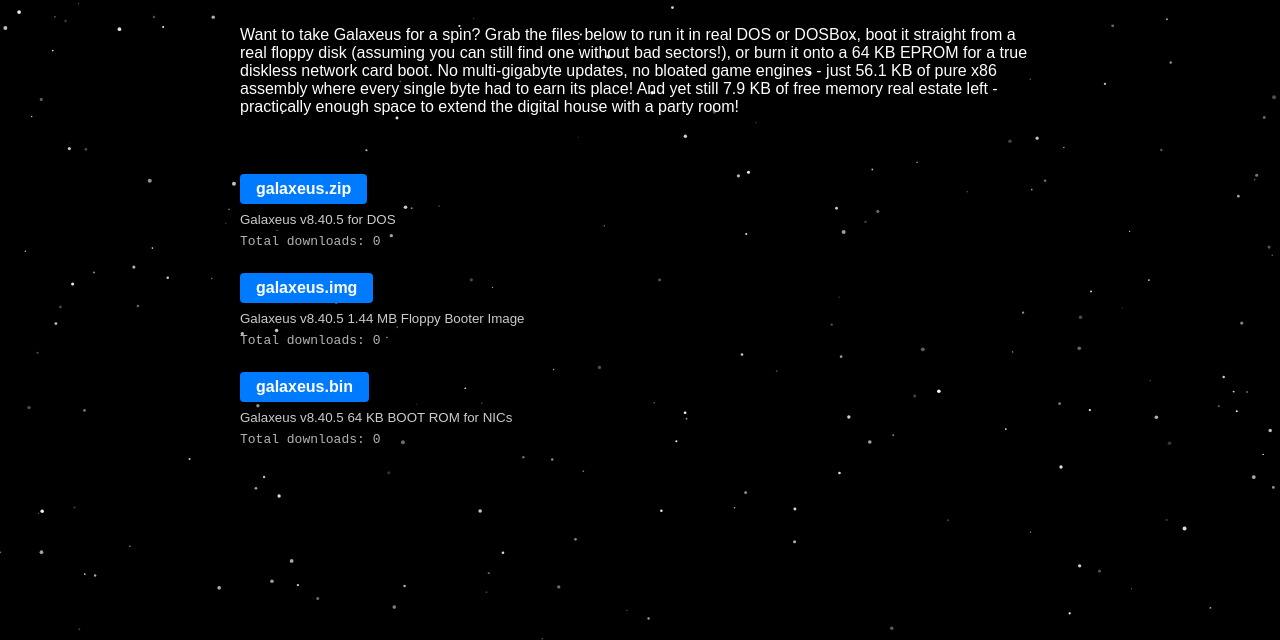
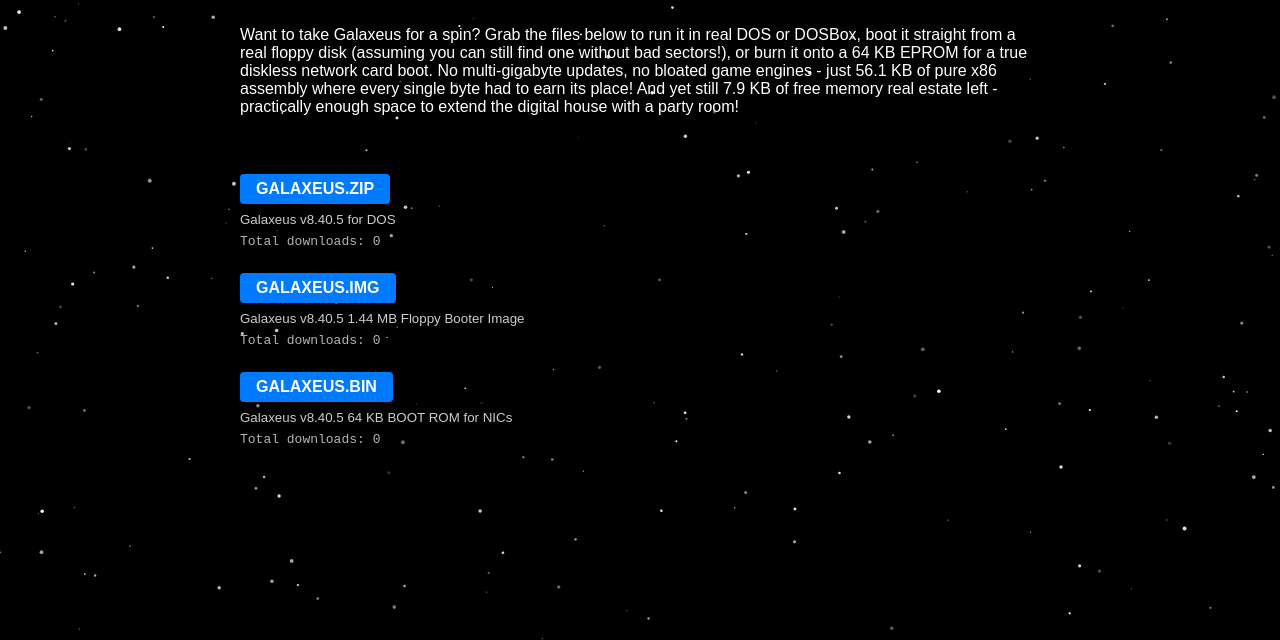
Before and after one commit to EmoticonSmile/galaxeus, a plain HTML site: page downloads/downloads.htm in a window 1280 px wide. Shown: the part 160-800 px from the top of the page. Drawn offline with Linux system fonts and the light colour scheme; no server answers.

Commit message:
Add files via upload

```diff
--- a/downloads/downloads.htm
+++ b/downloads/downloads.htm
@@ -4,7 +4,7 @@
 <head>
     <meta charset="UTF-8">
     <meta name="viewport" content="width=device-width, initial-scale=1.0">
-    <title>Pling's Galaxeus Page</title>
+    <title>Galaxeus Downloads</title>
     <link rel="stylesheet" href="../css/styles.css">
 
     <style>
@@ -43,19 +43,19 @@
 <br>
 
 <div class="dl">
-  <a href="galaxeus.zip" download onclick="hit('dos')">galaxeus.zip</a>
+  <a href="GALAXEUS.ZIP" download onclick="hit('dos')">GALAXEUS.ZIP</a>
   <small>Galaxeus v8.40.5 for DOS</small>
   <code>Total downloads: <span id="dos">…</span></code>
 </div>
 
 <div class="dl">
-  <a href="galaxeus.img" download onclick="hit('dos')">galaxeus.img</a>
+  <a href="GALAXEUS.IMG" download onclick="hit('dos')">GALAXEUS.IMG</a>
   <small>Galaxeus v8.40.5 1.44 MB Floppy Booter Image</small>
   <code>Total downloads: <span id="img">…</span></code>
 </div>
 
 <div class="dl">
-  <a href="galaxeus.bin" download onclick="hit('rom')">galaxeus.bin</a>
+  <a href="GALAXEUS.BIN" download onclick="hit('rom')">GALAXEUS.BIN</a>
   <small>Galaxeus v8.40.5 64 KB BOOT ROM for NICs</small>
   <code>Total downloads: <span id="rom">…</span></code>
 </div>
```
